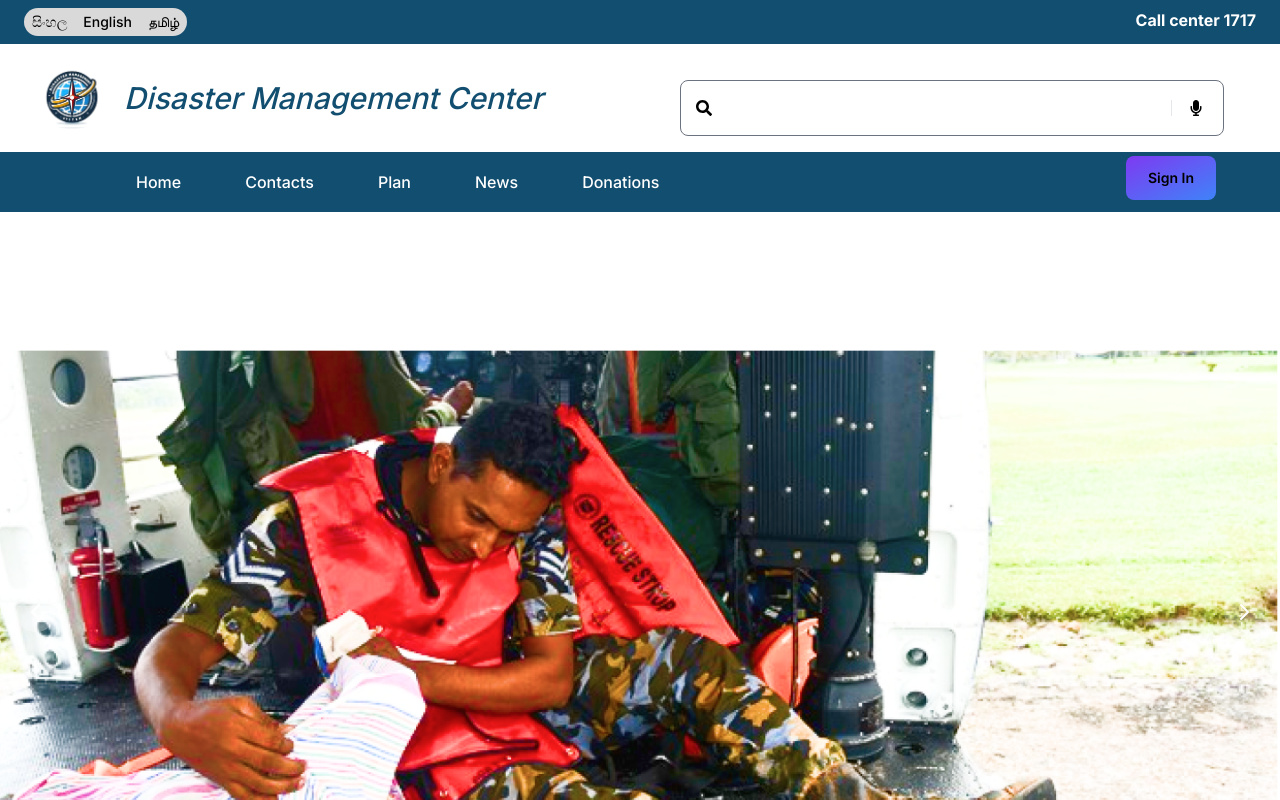
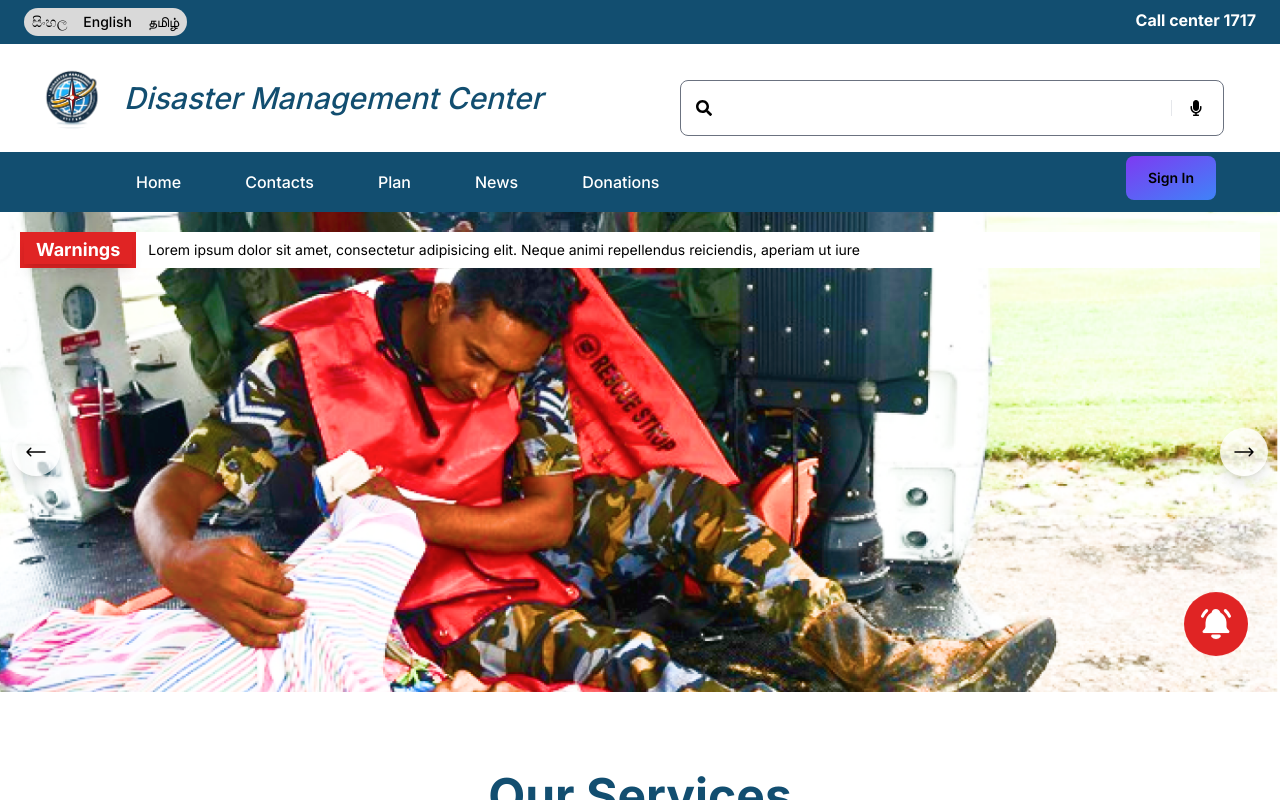
Before and after one commit to Selani00/DMS-front_end, a React (Vite) app: page / in a window 1280 px wide. Shown: the top 800 px of the page. Built offline with nearby package versions, Linux system fonts and the light colour scheme.

Commit message:
Image slider Ui modify

```diff
--- a/package.json
+++ b/package.json
@@ -20,6 +20,7 @@
     "react-router-dom": "^6.21.1",
     "react-scroll": "^1.9.0",
     "swiper": "^11.0.6",
+    "tw-elements": "^1.1.0",
     "tw-elements-react": "^1.0.0-alpha2"
   },
   "devDependencies": {
--- a/src/components/Common/Footer.jsx
+++ b/src/components/Common/Footer.jsx
@@ -4,7 +4,7 @@ import { LuPhoneCall } from "react-icons/lu";
 import { MdOutlineMailOutline } from "react-icons/md";
 import { HiOutlinePrinter } from "react-icons/hi2";
 import { IoLocationOutline } from "react-icons/io5";
-import playStore from '../../assets/playStore.png';
+import playStore from '../../assets/Playstore.png';
 import AppStore from '../../assets/AppStore.png'
 import { FaFacebookF,FaWhatsapp,FaTwitter,FaTelegram ,FaInstagram } from "react-icons/fa";
 
--- /dev/null
+++ b/src/components/Donations/donation_statics.jsx
@@ -0,0 +1,19 @@
+import React from "react";
+
+const donation_statics = () => {
+  return (
+    <div className="bg-primary py-2 px-6 mb-5 ">
+      <div class="mx-auto w-11/12 overflow-hidden md:w-3/5">
+        <canvas
+          data-te-chart="doughnut"
+          data-te-dataset-label="Traffic"
+          data-te-labels="['Monday', 'Tuesday' , 'Wednesday' , 'Thursday' , 'Friday' , 'Saturday' , 'Sunday ']"
+          data-te-dataset-data="[2112, 2343, 2545, 3423, 2365, 1985, 987]"
+          data-te-dataset-background-color="['rgba(63, 81, 181, 0.5)', 'rgba(77, 182, 172, 0.5)', 'rgba(66, 133, 244, 0.5)', 'rgba(156, 39, 176, 0.5)', 'rgba(233, 30, 99, 0.5)', 'rgba(66, 73, 244, 0.4)', 'rgba(66, 133, 244, 0.2)']"
+        ></canvas>
+      </div>
+    </div>
+  );
+};
+
+export default donation_statics;
--- a/src/components/Home/Image_slider.jsx
+++ b/src/components/Home/Image_slider.jsx
@@ -1,23 +1,161 @@
-import React from "react";
+import React, { useState, useEffect } from "react";
 import image1 from "../../assets/Slide_Bar/one.png";
 import image2 from "../../assets/Slide_Bar/two.png";
 import image3 from "../../assets/Slide_Bar/three.png";
 import image4 from "../../assets/Slide_Bar/four.png";
-import { Carousel } from "flowbite-react";
+import { TbBellRingingFilled  } from "react-icons/tb";
+
+let currentSlideID = 1;
+let intervalId;
+
+const next = () => {
+  const sliderElement = document.getElementById("slider");
+  const totalSlides = sliderElement.childElementCount;
+
+  if (currentSlideID < totalSlides) {
+    currentSlideID++;
+    showSlider();
+  } else {
+    currentSlideID = 1;
+    showSlider();
+  }
+};
+
+const prev = () => {
+  if (currentSlideID > 1) {
+    currentSlideID--;
+    showSlider();
+  } else {
+    const sliderElement = document.getElementById("slider");
+    currentSlideID = sliderElement.childElementCount;
+    showSlider();
+  }
+};
+
+const showSlider = () => {
+  const slides = document.getElementById("slider").getElementsByTagName("li");
+  const totalSlides = slides.length;
+
+  for (let i = 0; i < totalSlides; i++) {
+    const element = slides[i];
+    if (currentSlideID === i + 1) {
+      element.classList.remove("hidden");
+    } else {
+      element.classList.add("hidden");
+    }
+  }
+};
 
 const Image_slider = () => {
+  const [timerEnabled, setTimerEnabled] = useState(true);
+
+  useEffect(() => {
+    if (timerEnabled) {
+      intervalId = setInterval(() => {
+        next();
+      }, 3000);
+    }
+    return () => {
+      clearInterval(intervalId);
+    };
+  }, [timerEnabled]);
+
   return (
     <div>
-      <div className=" max-w-screen-2xl lg-py-0 mx-0 min-h-screen h-screen">
-        <Carousel className="w-full mx-auto">
-          <img src={image1} alt=""  />
-          <img src={image2} alt=""  />
-          <img src={image3} alt=""  />
-          <img src={image4} alt=""  />
-        </Carousel>
+      <div className="relative">
+        <ul id="slider">
+          <li className="h-[60vh] relative ">
+            <img src={image1} alt="" className="w-full h-full object-cover" />
+          </li>
+          <li className="h-[60vh] relative hidden">
+            <img src={image2} alt="" className="w-full h-full object-cover" />
+          </li>
+          <li className="h-[60vh] relative hidden">
+            <img src={image3} alt="" className="w-full h-full object-cover" />
+          </li>
+          <li className="h-[60vh] relative hidden">
+            <img src={image4} alt="" className="w-full h-full object-cover" />
+          </li>
+        </ul>
+
+        <div className="absolute px-3 flex h-full w-full top-0 left-0 ">
+          <div className="my-auto w-full flex justify-between">
+            <button
+              onClick={prev}
+              className="bg-white p-2 md:p-3 rounded-full bg-opacity-70 shadow-lg"
+            >
+              <svg
+                xmlns="http://www.w3.org/2000/svg"
+                fill="none"
+                viewBox="0 0 24 24"
+                stroke-width="1.5"
+                stroke="currentColor"
+                class="w-3 h-3 md:w-6 md:h-6"
+              >
+                <path
+                  stroke-linecap="round"
+                  stroke-linejoin="round"
+                  d="M6.75 15.75 3 12m0 0 3.75-3.75M3 12h18"
+                />
+              </svg>
+            </button>
+            <button
+              onClick={next}
+              className="bg-white p-2 md:p-3 rounded-full bg-opacity-80 shadow-lg"
+            >
+              <svg
+                xmlns="http://www.w3.org/2000/svg"
+                fill="none"
+                viewBox="0 0 24 24"
+                stroke-width="1.5"
+                stroke="currentColor"
+                class="w-3 h-3 md:w-6 md:h-6"
+              >
+                <path
+                  stroke-linecap="round"
+                  stroke-linejoin="round"
+                  d="M17.25 8.25 21 12m0 0-3.75 3.75M21 12H3"
+                />
+              </svg>
+            </button>
+          </div>
+        </div>
+
+        <div className="absolute w-full h-8  top-5 px-5">
+          <div className="flex bg-white">
+            <div className="md:w-1/8 w-1/10 bg-red-600 h-full p-1 items-center flex justify-center">
+              <h1 className="font-bold px-3 text-lg text-white shadow-lg">
+                Warnings
+              </h1>
+            </div>
+            <div className="items-center flex justify-center px-3">
+              <p className="text-sm text-black ">
+                Lorem ipsum dolor sit amet, consectetur adipisicing elit. Neque
+                animi repellendus reiciendis, aperiam ut iure{" "}
+              </p>
+            </div>
+          </div>
+        </div>
+
+        <div
+          className="absolute bottom-5 sm:right-8 right-4 z-[999] cursor-pointer text-4xl bg-red-600 w-16 h-16 flex items-center justify-center rounded-full animate-bounce"
+        >
+          <TbBellRingingFilled  style={{ color: 'white' }} />
+        </div>
       </div>
     </div>
   );
 };
 
 export default Image_slider;
+
+{
+  /* <div className=" max-w-screen-2xl lg-py-0 mx-0 min-h-screen h-screen">
+        <Carousel >
+          <img src={image1} alt=""  />
+          <img src={image2} alt=""  />
+          <img src={image3} alt=""  />
+          <img src={image4} alt=""  />
+        </Carousel>
+      </div> */
+}
--- a/src/pages/Donations.jsx
+++ b/src/pages/Donations.jsx
@@ -4,6 +4,7 @@ import LanguageBar from "../components/Common/LanguageBar";
 import NavBar from "../components/Common/Navbar";
 import Footer from "../components/Common/Footer";
 import Overview from "../components/Donations/overview_pastevent";
+import Statistic from "../components/Donations/donation_statics";
 
 const Donations = () => {
   return (
@@ -27,6 +28,7 @@ const Donations = () => {
       </div>
 
     <Overview/>
+    <Statistic/>
 
     <Footer/>
     </div>
--- a/tailwind.config.js
+++ b/tailwind.config.js
@@ -4,6 +4,7 @@ export default {
     "./index.html",
     "./src/**/*.{js,ts,jsx,tsx}",
     'node_modules/flowbite-react/lib/esm/**/*.js',
+    "./node_modules/tw-elements/dist/js/**/*.js",
   ],
   theme: {
     extend: {
@@ -29,5 +30,6 @@ export default {
     }
     },
   },
-  plugins: [require('flowbite/plugin'),],
+  plugins: [require('flowbite/plugin',"tw-elements/dist/plugin.cjs")],
+
 }
```
Also changed, not shown: src/components/Common/Emergancy_icon.jsx (added, +8 -0 lines), 1 other file (tests, documents, lock files or other folders).
